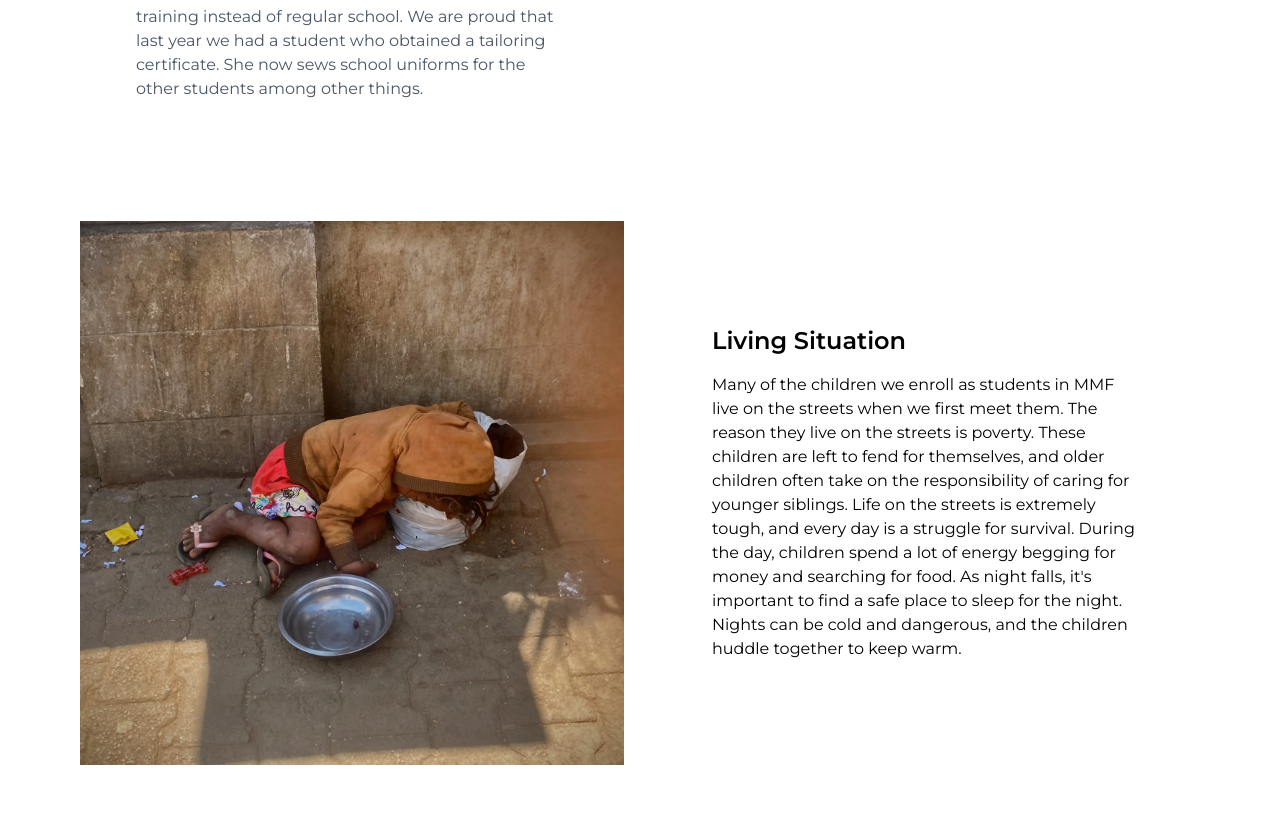
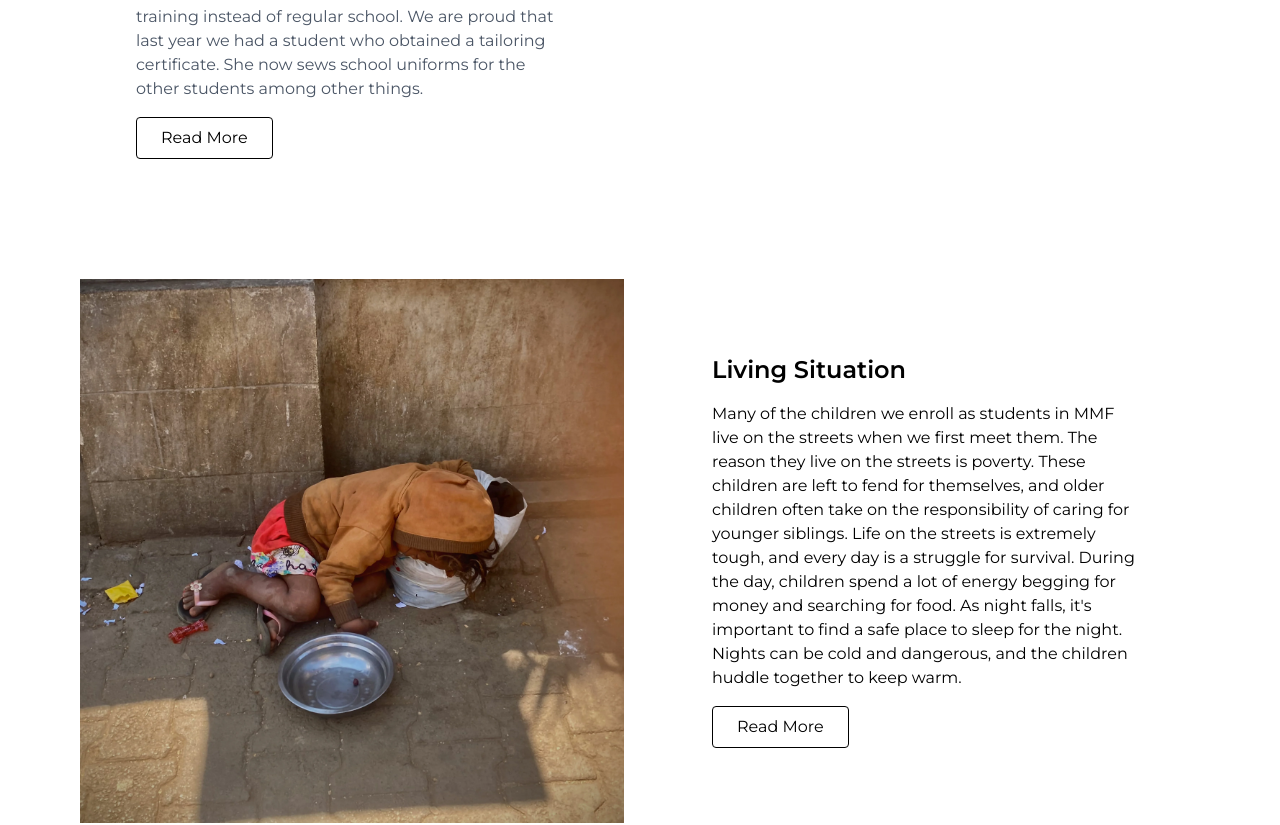
Before and after one commit to NoroffFEU/musikkforandrerliv.no, a React (Vite) app: page /work in a window 1280 px wide. Shown: the part 2563-3388 px from the top of the page. Built offline with nearby package versions, Linux system fonts and the light colour scheme; a web font is replaced by a local one.

Commit message:
Implemented 'Read More' button with placeholder action

```diff
--- a/src/components/ourWorkPage/categorySection.jsx
+++ b/src/components/ourWorkPage/categorySection.jsx
@@ -1,5 +1,5 @@
 import { useEffect, useState } from 'react';
-
+import ReusableButton from '../../components/buttons/ReusableButton';
 import ourWorkData from '../../data/our-work-page.json';
 
 const CategorySection = () => {
@@ -8,6 +8,11 @@ const CategorySection = () => {
   useEffect(() => {
     setSections(ourWorkData.sections);
   }, []);
+
+  const handleReadMoreClick = () => {
+    // Log the action (for now, as page isn't ready)
+    console.log("Read More clicked");
+  };
 
   return (
     <section className="container mx-auto max-w-6xl px-4">
@@ -29,6 +34,12 @@ const CategorySection = () => {
                 <div className="md:order-2 p-8 sm:p-14 sm:mr-2">
                   <h2 className="text-2xl md:text-2xl font-bold sm:font-semibold mb-4">{section.title}</h2>
                   <p className="text-black">{section.content}</p>
+                  {/* ReusableButton with Read More action */}
+                  <ReusableButton
+                    text="Read More"
+                    onClick={handleReadMoreClick} // Placeholder action for now
+                    className="mt-4"
+                  />
                 </div>
               </>
             ) : (
@@ -43,6 +54,12 @@ const CategorySection = () => {
                 <div className="md:order-1 p-8 sm:p-14 sm:mr-2">
                   <h2 className="text-2xl md:text-2xl font-bold sm:font-semibold mb-4">{section.title}</h2>
                   <p className="text-gray-600">{section.content}</p>
+                  {/* ReusableButton with Read More action */}
+                  <ReusableButton
+                    text="Read More"
+                    onClick={handleReadMoreClick} // Placeholder action for now
+                    className="mt-4"
+                  />
                 </div>
               </>
             )}
```
